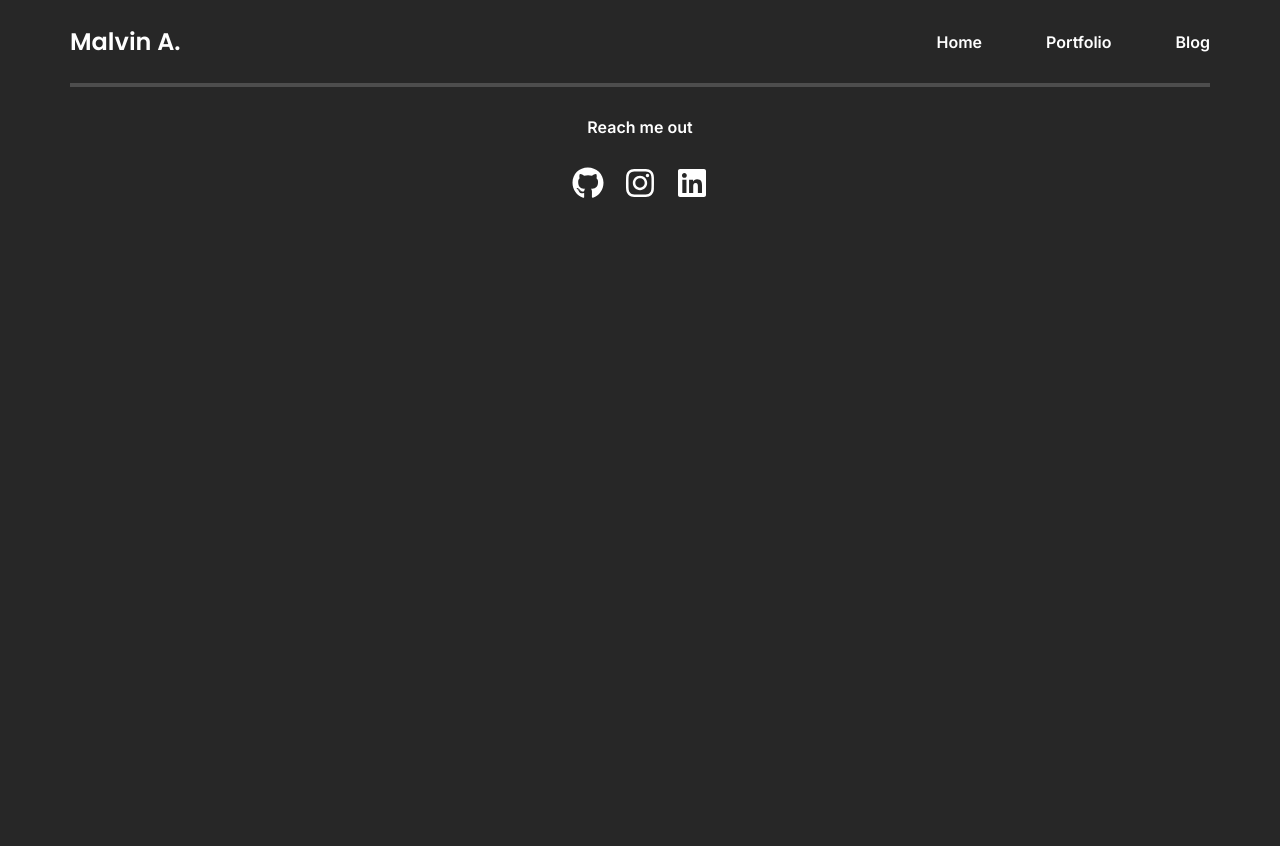
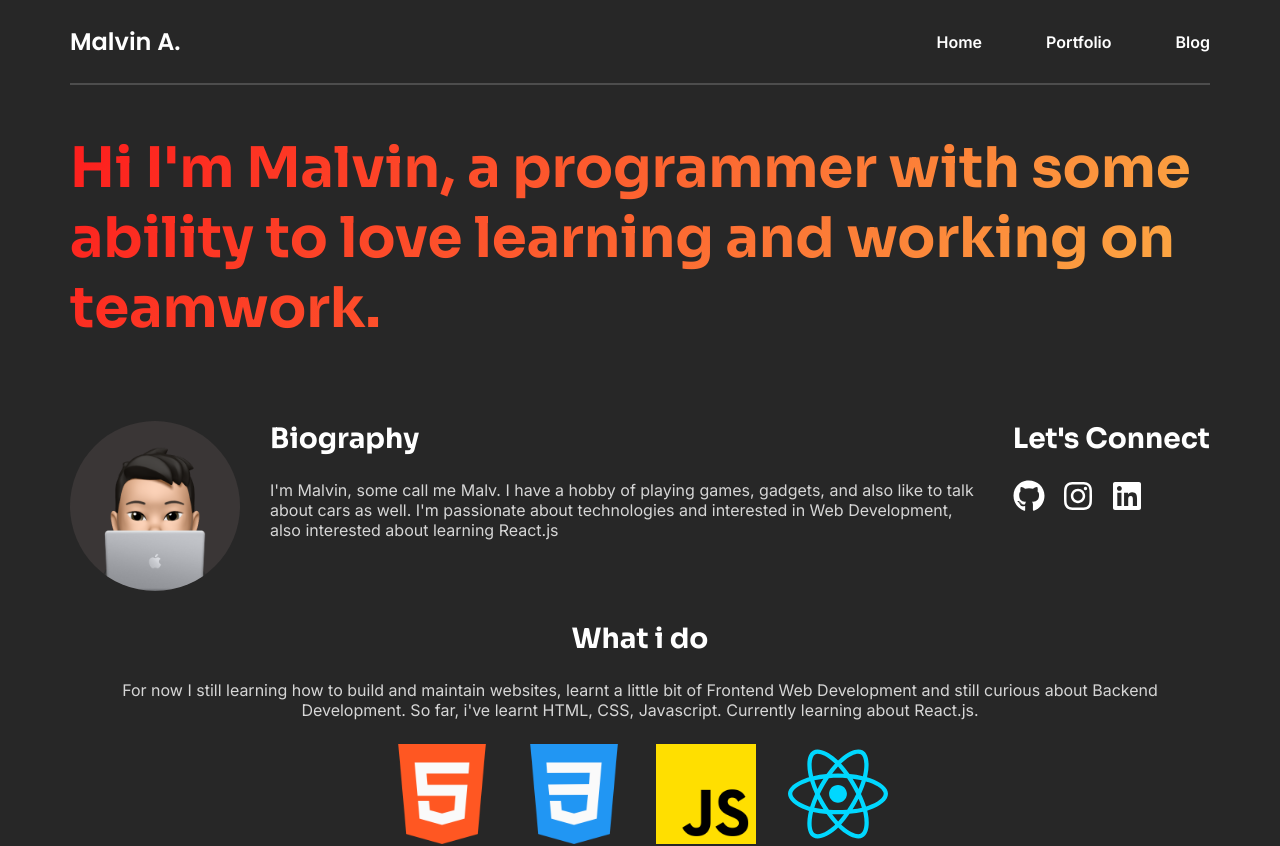
Before and after one commit to malvz22/Portfolio-React, a React (Vite) app: page / in a window 1280 px wide. Shown: the top 846 px of the page. Before the commit the page ends 800 px from the top, so only its background shows below. Built offline with nearby package versions, Linux system fonts and the light colour scheme.

Commit message:
Route path edit

```diff
--- a/src/App.jsx
+++ b/src/App.jsx
@@ -150,8 +150,8 @@ function App() {
     <>
       <Navbar name="Malvin A." />
       <Routes>
-        <Route path="/Portfolio-React/" element={<Homepage />} />
-        <Route path="/Portfolio-React/portfolio" element={<Portfolio />} />
+        <Route path="/" element={<Homepage />} />
+        <Route path="/portfolio" element={<Portfolio />} />
       </Routes>
       <Footer />
     </>
```
